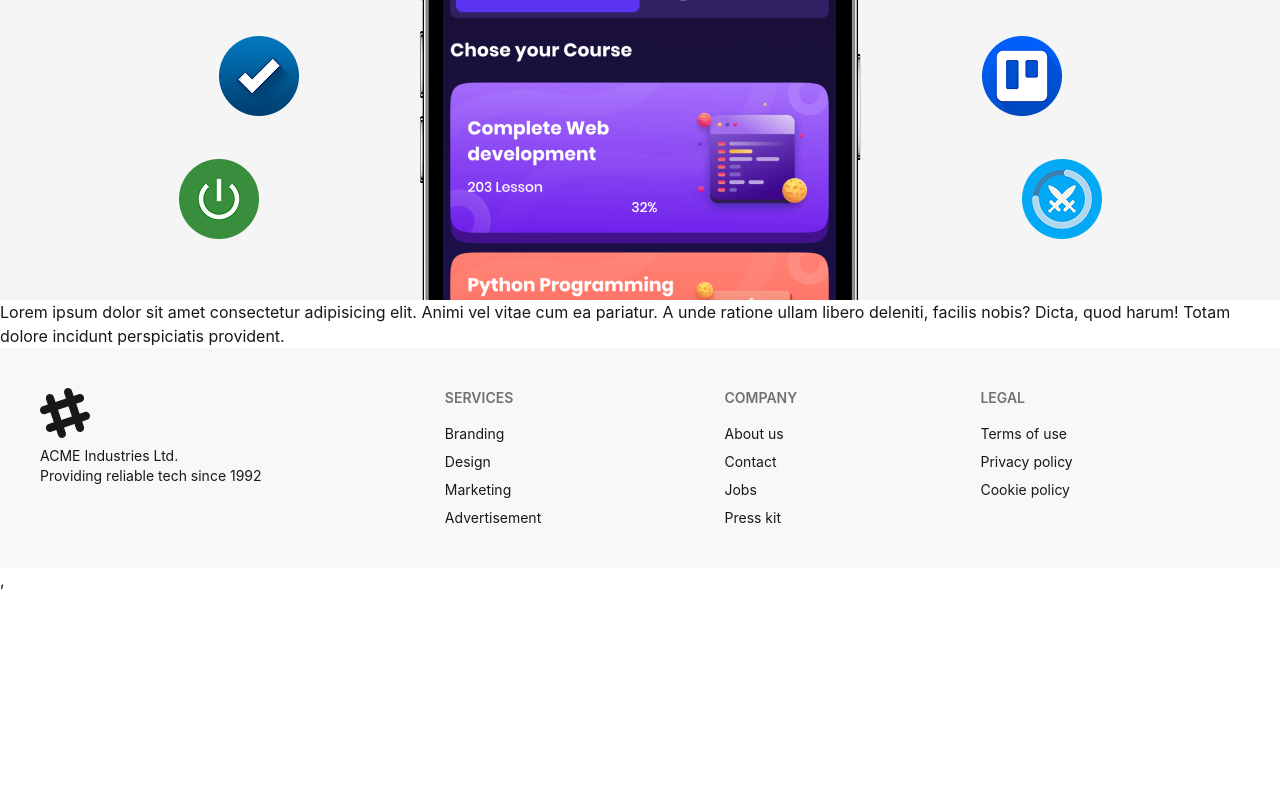
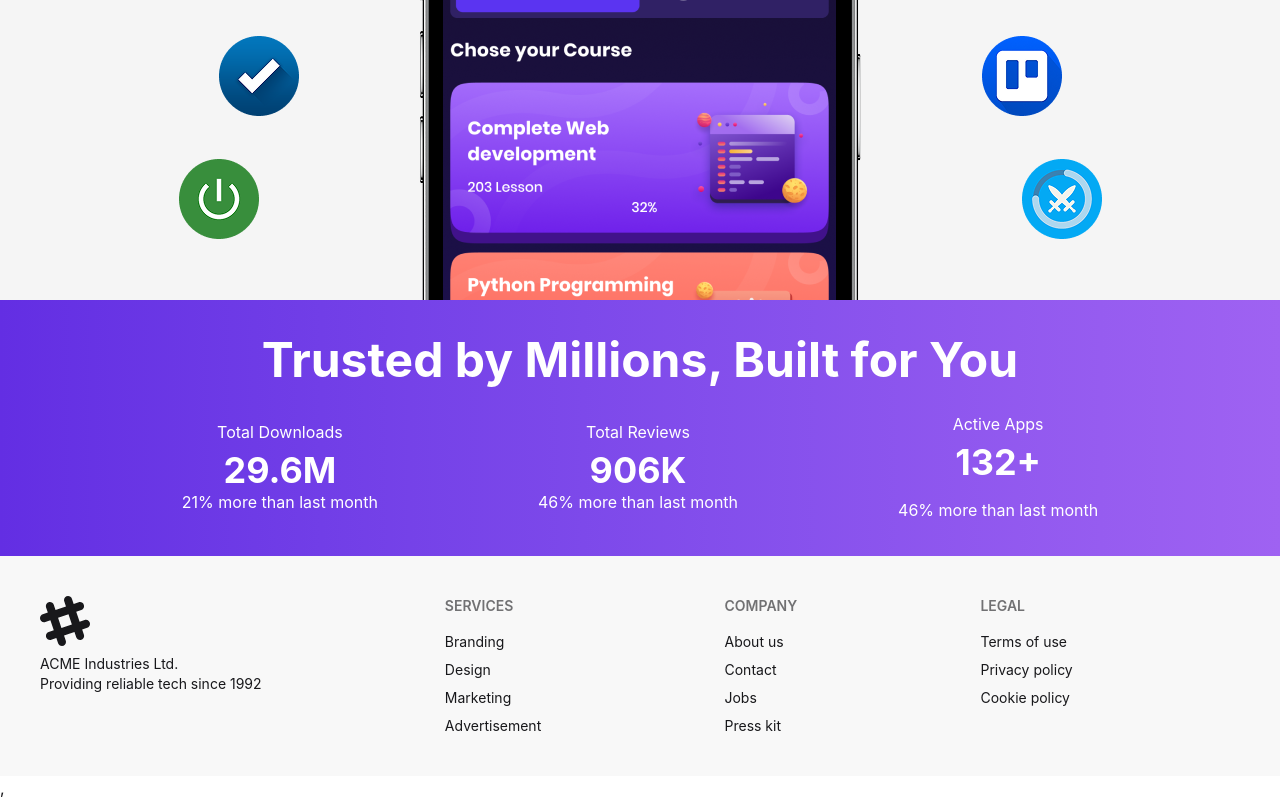
Before and after one commit to arafat3029/Lo_Apps, a React (Vite) app: page / in a window 1280 px wide. Shown: the part 654-1454 px from the top of the page. Before the commit the page ends 1246 px from the top, so only its background shows below. Built offline with nearby package versions, Linux system fonts and the light colour scheme.

Commit message:
add Trusted section

```diff
--- a/src/Pages/Trusted/Trusted.jsx
+++ b/src/Pages/Trusted/Trusted.jsx
@@ -2,10 +2,34 @@ import React from 'react';
 
 const Trusted = () => {
     return (
-        <div>
-            <p>Lorem ipsum dolor sit amet consectetur adipisicing elit. Animi vel vitae cum ea pariatur. A unde ratione ullam libero deleniti, facilis nobis? Dicta, quod harum! Totam dolore incidunt perspiciatis provident.</p>
+        <div className='bg-gradient-to-r from-[#632EE3] to-[#9F62F2] h-64 w-full'>
+            <div className='flex items-center justify-center'>
+                <h3 className='text-white text-5xl mt-9 font-bold'>Trusted by Millions, Built for You</h3>
+            </div>
+
+            <div className='flex text-white justify-center gap-40 mt-7'>
+
+                <div className='flex flex-col justify-center items-center text-center'>
+                    <span>Total Downloads</span>
+                    <h3 className='font-bold text-4xl mt-1.5'>29.6M</h3>
+                    <p>21% more than last month</p>
+                </div>
+
+                <div className='flex flex-col justify-center items-center text-center'>
+                    <span>Total Reviews</span>
+                    <h3 className='font-bold text-4xl mt-1.5'>906K</h3>
+                    <p>46% more than last month</p>
+                </div>
+
+                <div className='flex flex-col justify-center items-center text-center'>
+                    <span>Active Apps</span>
+                    <h3 className='font-bold text-4xl mt-1.5'>132+</h3>
+                    <p className='mt-4'>46% more than last month</p>
+                </div>
+
+            </div>
         </div>
     );
 };
 
-export default Trusted;<p>Lorem ipsum dolor sit amet consectetur adipisicing elit. Animi vel vitae cum ea pariatur. A unde ratione ullam libero deleniti, facilis nobis? Dicta, quod harum! Totam dolore incidunt perspiciatis provident.</p>
+export default Trusted;
```
